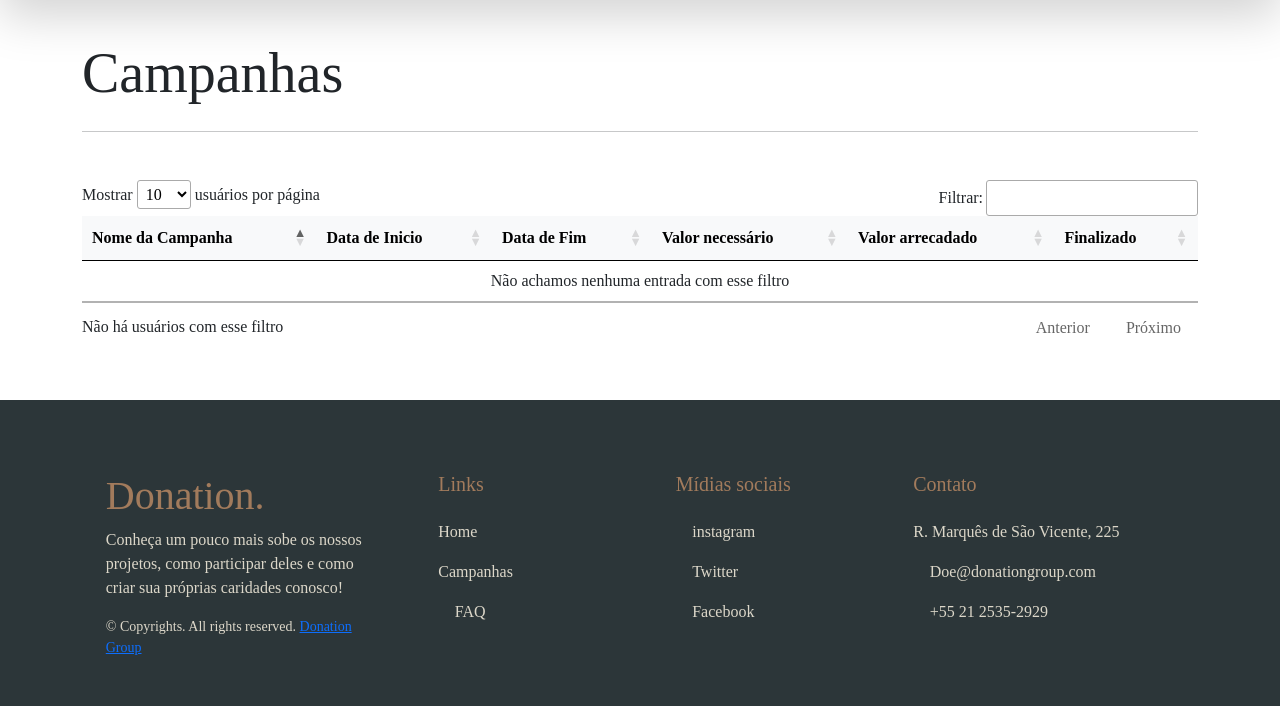
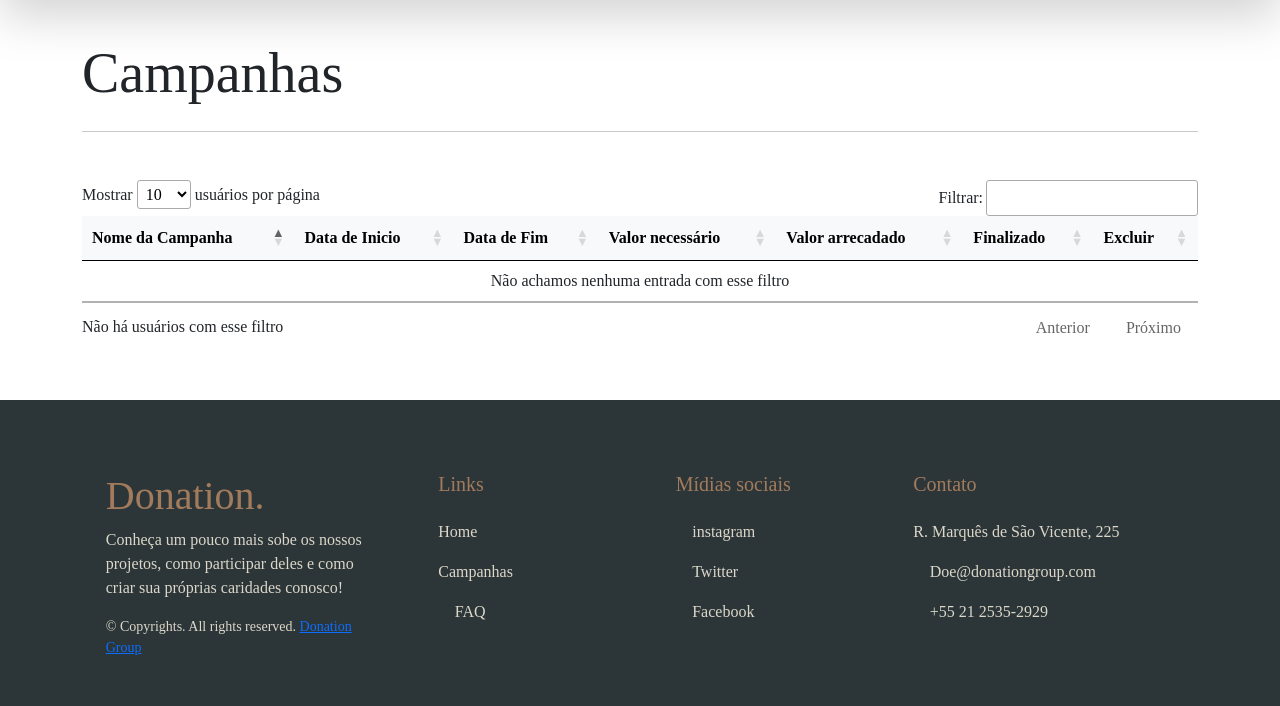
Before and after one commit to Levis33/progweb-2, a Django app: page /gerenciarcampanhas/ in a window 1280 px wide. Shown: the part 94-800 px from the top of the page. Run offline with Django 4.2, Linux system fonts and the light colour scheme; the visitor is signed in with stand-in values (Sample User, id 1); data that the repository does not hold is empty; some libraries are stand-ins or nearby versions.

Commit message:
excluir campanha

```diff
--- a/donation/project/urls.py
+++ b/donation/project/urls.py
@@ -9,6 +9,7 @@ urlpatterns = [
     path('gerenciarcampanhas/', views.gerenciar_campanhas, name='gerenciar_campanhas'),
     path('criarcampanha/', views.criar_campanha, name='criar_campanha'),
     path('editarcampanha/<int:id_campanha>', views.editar_campanha, name='editar_campanha'),
+    path('excluircampanha/<int:id_campanha>', views.excluir_campanha, name='excluir_campanha'),
 
     path('doar/<int:id_campanha>', views.doar_campanha, name='doar_campanha'),
 
--- a/donation/project/views.py
+++ b/donation/project/views.py
@@ -112,6 +112,11 @@ def editar_campanha(request, id_campanha):
     context = {'form': form}
     return render(request, 'campanha/editar_campanha.html', context=context)
 
+def excluir_campanha(request, id_campanha):
+    campanha = get_object_or_404(Campanha, id=id_campanha)
+    campanha.delete()
+    return redirect('gerenciar_campanhas')
+
 @login_required
 def doar_campanha(request, id_campanha):
 
--- a/donation/static/css/style.css
+++ b/donation/static/css/style.css
@@ -200,6 +200,9 @@ body {
   border-radius: 25px;
 }
 
+.btn-danger {
+  border-radius: 25px;
+}
 
 /*---------------------------------------
   NAVIGATION
--- a/donation/templates/campanha/gerenciar_campanhas.html
+++ b/donation/templates/campanha/gerenciar_campanhas.html
@@ -20,6 +20,7 @@
             <th>Valor necessário</th>
             <th>Valor arrecadado</th>
             <th>Finalizado</th>
+            <th>Excluir</th>
         </tr>
     </thead>
     <tbody>
@@ -46,7 +47,10 @@
                 {% else %}
                     <span class="badge bg-success" >Vigente</span>
                 {% endif %}
-                </td>
+            </td>
+            <td>
+                <a href="{% url 'excluir_campanha' campanha.id %}" class="btn btn-danger btn-sm">Excluir</a>
+            </td>
         </tr>
         {% endfor %}
     </tbody>
```
